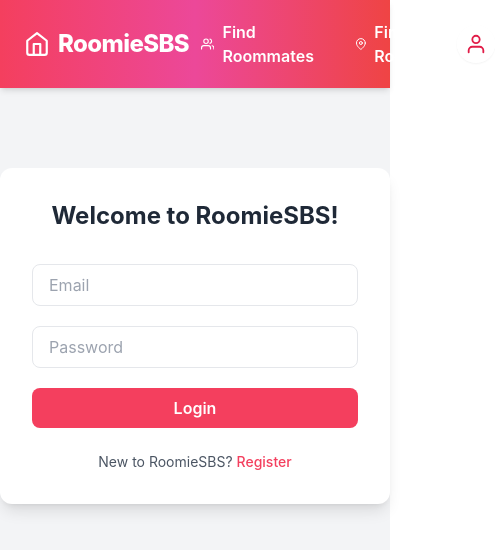
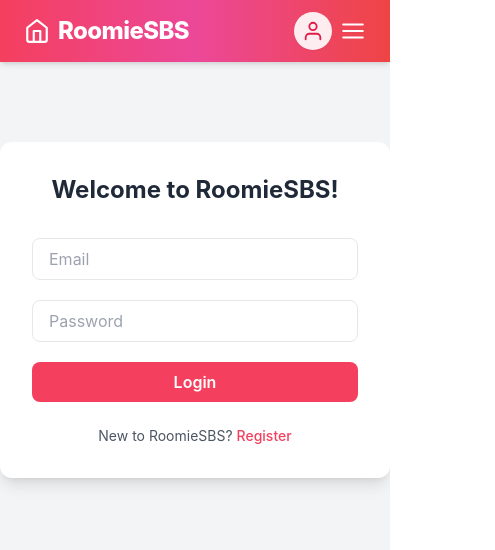
Before and after one commit to erikHtoo/roomieSBS, a React (Create React App) app in the folder roomiesbs-frontend/: page /login in a window 390 px wide. Shown: the top 550 px of the page, 495 px wide, since content can reach past the window. Built offline with nearby package versions, Linux system fonts and the light colour scheme; no server answers; the HTML template or start-up script is replaced by a standard one.

Commit message:
Add responsive design: mobile hamburger menu for navbar

```diff
--- a/roomiesbs-frontend/src/components/navbar.jsx
+++ b/roomiesbs-frontend/src/components/navbar.jsx
@@ -1,8 +1,11 @@
 // src/components/Navbar.jsx
+import { useState } from "react";
 import { Link } from "react-router-dom";
-import { FiUser, FiHome, FiMapPin, FiUsers } from "react-icons/fi";
+import { FiUser, FiHome, FiMapPin, FiUsers, FiMenu, FiX } from "react-icons/fi";
 
 export default function Navbar() {
+  const [isOpen, setIsOpen] = useState(false);
+
   return (
     <header className="sticky top-0 z-50 bg-gradient-to-r from-rose-500 via-pink-500 to-red-500 shadow-md">
       <div className="max-w-6xl mx-auto flex justify-between items-center px-6 py-3">
@@ -15,9 +18,8 @@ export default function Navbar() {
           RoomieSBS
         </Link>
 
-        {/* Nav Buttons */}
-        <nav className="flex items-center gap-3">
-          {/* Find Roommates */}
+        {/* Desktop Nav */}
+        <nav className="hidden md:flex items-center gap-3">
           <Link
             to="/"
             className="flex items-center gap-2 px-3 py-2 rounded-lg text-white font-semibold hover:bg-white/10 transition"
@@ -25,8 +27,6 @@ export default function Navbar() {
             <FiUsers size={18} />
             Find Roommates
           </Link>
-
-          {/* Find Rooms */}
           <Link
             to="/rooms"
             className="flex items-center gap-2 px-3 py-2 rounded-lg text-white font-semibold hover:bg-white/10 transition"
@@ -34,8 +34,6 @@ export default function Navbar() {
             <FiMapPin size={18} />
             Find Rooms
           </Link>
-
-          {/* Profile */}
           <Link
             to="/profile"
             className="p-2 bg-white/90 rounded-full flex items-center justify-center hover:bg-white shadow-sm hover:shadow-md transition"
@@ -44,7 +42,51 @@ export default function Navbar() {
             <FiUser size={22} className="text-rose-600" />
           </Link>
         </nav>
+
+        {/* Mobile Controls */}
+        <div className="flex items-center gap-2 md:hidden">
+          {/* Profile button always visible */}
+          <Link
+            to="/profile"
+            className="p-2 bg-white/90 rounded-full flex items-center justify-center hover:bg-white shadow-sm hover:shadow-md transition"
+            title="Profile"
+          >
+            <FiUser size={22} className="text-rose-600" />
+          </Link>
+
+          {/* Hamburger */}
+          <button
+            onClick={() => setIsOpen(!isOpen)}
+            className="text-white focus:outline-none"
+          >
+            {isOpen ? <FiX size={26} /> : <FiMenu size={26} />}
+          </button>
+        </div>
       </div>
+
+      {/* Mobile Dropdown Menu */}
+      {isOpen && (
+        <div className="md:hidden bg-gradient-to-r from-rose-500 via-pink-500 to-red-500 shadow-md">
+          <div className="flex flex-col gap-2 px-6 py-4">
+            <Link
+              to="/"
+              onClick={() => setIsOpen(false)}
+              className="flex items-center gap-2 px-3 py-2 rounded-lg text-white font-semibold hover:bg-white/10 transition"
+            >
+              <FiUsers size={18} />
+              Find Roommates
+            </Link>
+            <Link
+              to="/rooms"
+              onClick={() => setIsOpen(false)}
+              className="flex items-center gap-2 px-3 py-2 rounded-lg text-white font-semibold hover:bg-white/10 transition"
+            >
+              <FiMapPin size={18} />
+              Find Rooms
+            </Link>
+          </div>
+        </div>
+      )}
     </header>
   );
 }
```
